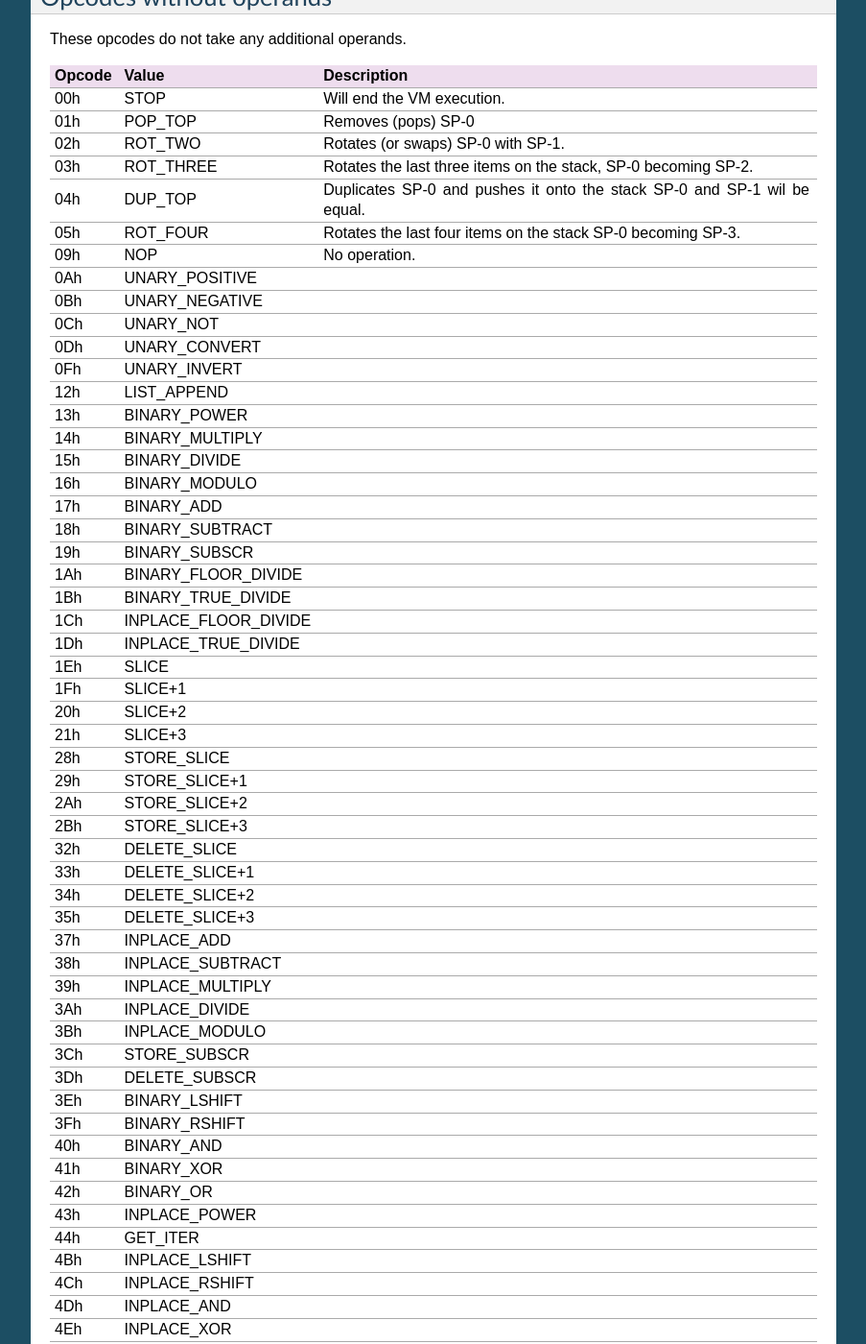
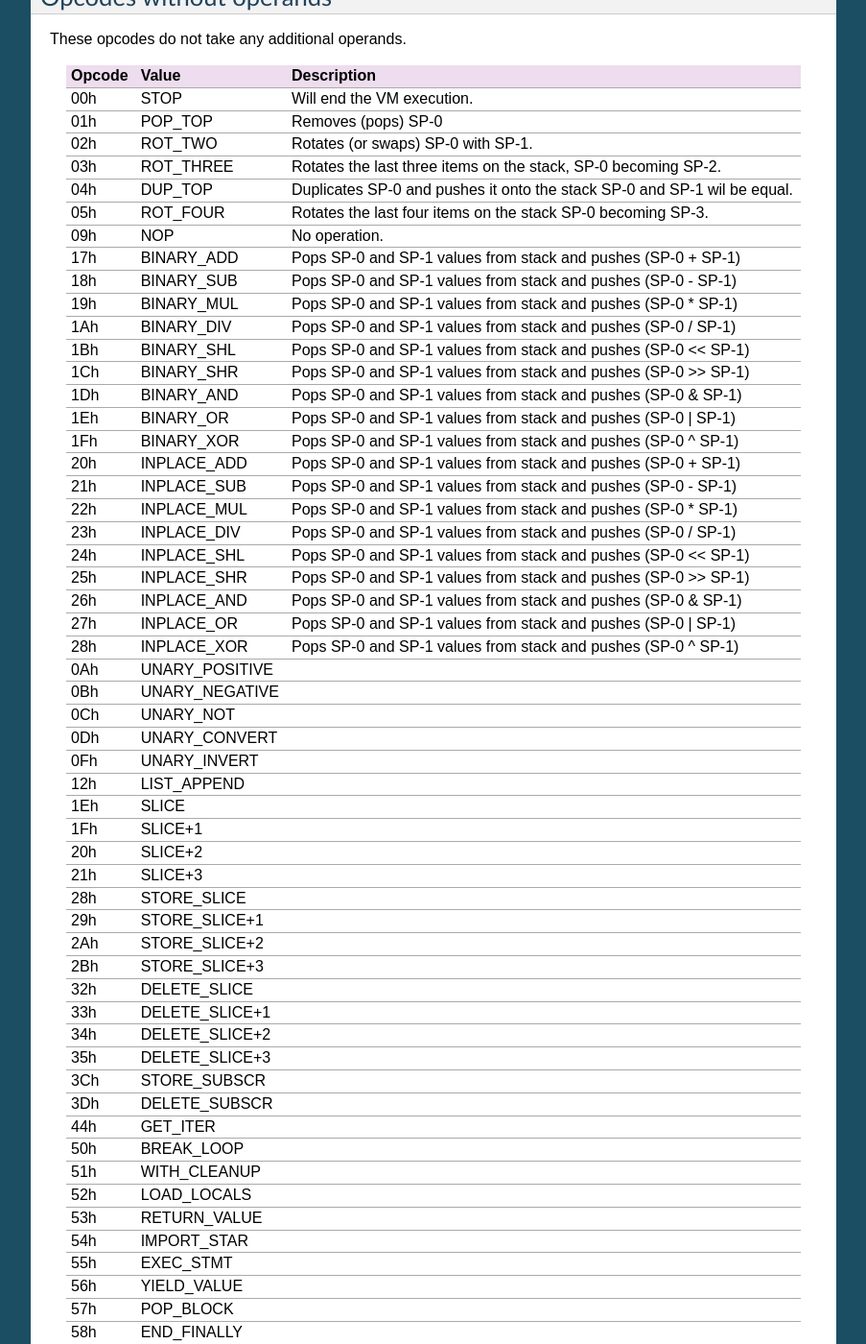
Before and after one commit to saffire/language-specification, a Sphinx documentation site: the page built from source/internals/opcodes.rst, in a window 1280 px wide and 1400 px high, scrolled down 898 px. Shown: the whole window at 96% size, without its empty margins (198-1101 px from the left). Built offline with Sphinx 7.4.7, drawn with Linux system fonts in a browser that asks for light colours; some of the changed text lies outside the part shown.

Commit message:
updated the opcodes

```diff
--- a/source/internals/opcodes.rst
+++ b/source/internals/opcodes.rst
@@ -46,29 +46,41 @@ These opcodes do not take any additional operands.
 Opcode     Value                    Description
 ======     ====================     ==========================================
 00h        STOP                     Will end the VM execution.
+
 01h        POP_TOP                  Removes (pops) SP-0
 02h        ROT_TWO                  Rotates (or swaps) SP-0 with SP-1.
 03h        ROT_THREE                Rotates the last three items on the stack, SP-0 becoming SP-2.
 04h        DUP_TOP                  Duplicates SP-0 and pushes it onto the stack SP-0 and SP-1 wil be equal.
 05h        ROT_FOUR                 Rotates the last four items on the stack SP-0 becoming SP-3.
+
 09h        NOP                      No operation.
+
+17h        BINARY_ADD               Pops SP-0 and SP-1 values from stack and pushes (SP-0 + SP-1)
+18h        BINARY_SUB               Pops SP-0 and SP-1 values from stack and pushes (SP-0 - SP-1)
+19h        BINARY_MUL               Pops SP-0 and SP-1 values from stack and pushes (SP-0 * SP-1)
+1Ah        BINARY_DIV               Pops SP-0 and SP-1 values from stack and pushes (SP-0 / SP-1)
+1Bh        BINARY_SHL               Pops SP-0 and SP-1 values from stack and pushes (SP-0 << SP-1)
+1Ch        BINARY_SHR               Pops SP-0 and SP-1 values from stack and pushes (SP-0 >> SP-1)
+1Dh        BINARY_AND               Pops SP-0 and SP-1 values from stack and pushes (SP-0 & SP-1)
+1Eh        BINARY_OR                Pops SP-0 and SP-1 values from stack and pushes (SP-0 | SP-1)
+1Fh        BINARY_XOR               Pops SP-0 and SP-1 values from stack and pushes (SP-0 ^ SP-1)
+
+20h        INPLACE_ADD              Pops SP-0 and SP-1 values from stack and pushes (SP-0 + SP-1)
+21h        INPLACE_SUB              Pops SP-0 and SP-1 values from stack and pushes (SP-0 - SP-1)
+22h        INPLACE_MUL              Pops SP-0 and SP-1 values from stack and pushes (SP-0 * SP-1)
+23h        INPLACE_DIV              Pops SP-0 and SP-1 values from stack and pushes (SP-0 / SP-1)
+24h        INPLACE_SHL              Pops SP-0 and SP-1 values from stack and pushes (SP-0 << SP-1)
+25h        INPLACE_SHR              Pops SP-0 and SP-1 values from stack and pushes (SP-0 >> SP-1)
+26h        INPLACE_AND              Pops SP-0 and SP-1 values from stack and pushes (SP-0 & SP-1)
+27h        INPLACE_OR               Pops SP-0 and SP-1 values from stack and pushes (SP-0 | SP-1)
+28h        INPLACE_XOR              Pops SP-0 and SP-1 values from stack and pushes (SP-0 ^ SP-1)
+
 0Ah        UNARY_POSITIVE
 0Bh        UNARY_NEGATIVE
 0Ch        UNARY_NOT
 0Dh        UNARY_CONVERT
 0Fh        UNARY_INVERT
 12h        LIST_APPEND
-13h        BINARY_POWER
-14h        BINARY_MULTIPLY
-15h        BINARY_DIVIDE
-16h        BINARY_MODULO
-17h        BINARY_ADD
-18h        BINARY_SUBTRACT
-19h        BINARY_SUBSCR
-1Ah        BINARY_FLOOR_DIVIDE
-1Bh        BINARY_TRUE_DIVIDE
-1Ch        INPLACE_FLOOR_DIVIDE
-1Dh        INPLACE_TRUE_DIVIDE
 1Eh        SLICE
 1Fh        SLICE+1
 20h        SLICE+2
@@ -81,25 +93,9 @@ Opcode     Value                    Description
 33h        DELETE_SLICE+1
 34h        DELETE_SLICE+2
 35h        DELETE_SLICE+3
-37h        INPLACE_ADD
-38h        INPLACE_SUBTRACT
-39h        INPLACE_MULTIPLY
-3Ah        INPLACE_DIVIDE
-3Bh        INPLACE_MODULO
 3Ch        STORE_SUBSCR
 3Dh        DELETE_SUBSCR
-3Eh        BINARY_LSHIFT
-3Fh        BINARY_RSHIFT
-40h        BINARY_AND
-41h        BINARY_XOR
-42h        BINARY_OR
-43h        INPLACE_POWER
 44h        GET_ITER
-4Bh        INPLACE_LSHIFT
-4Ch        INPLACE_RSHIFT
-4Dh        INPLACE_AND
-4Eh        INPLACE_XOR
-4Fh        INPLACE_OR
 50h        BREAK_LOOP
 51h        WITH_CLEANUP
 52h        LOAD_LOCALS
@@ -110,8 +106,13 @@ Opcode     Value                    Description
 57h        POP_BLOCK
 58h        END_FINALLY
 59h        BUILD_CLASS
+
+7Eh        USE
+7Fh        IMPORT                   Imports class SP-0 from SP-1 and pushes it into the stack
 ======     ====================     ==========================================
 
+.. attention::
+    "Inplace" functionality is not implemented. There is no difference between INPLACE_ADD and BINARY_ADD.
 
 
 ----------------------
@@ -125,18 +126,27 @@ section.
 ======     ====================     ==========================================
 Opcode     Value                    Description
 ======     ====================     ==========================================
-80h        STORE_NAME               Stores SP-0 into a variable. The name of the var is found in names[OP+0]. Can be
-                                    stored as a global or local.
-81h        DELETE_NAME              Clears global or local vars[OP+0].
+80h        STORE_ID                 Stores SP-0 into a variable. The name of the var is found in names[OP+0]. Can be
+81h        LOAD_CONST               Create const[OP+0] object and push onto the stack.
+82h        LOAD_ID                  Loads identifier(vars[OP+0]) and push onto the stack. Identifier can be local, global or builtin.
+
+83h        JUMP_FORWARD             The IP will be increased with OP+0.
+84h        JUMP_IF_FALSE            if SP-0 cast to boolean returns false, it will increase IP with OP+0.
+85h        JUMP_IF_TRUE             if SP-0 cast to boolean returns true, it will increase IP with OP+0.
+86h        JUMP_ABSOLUTE            IP will be set to OP+0.
+
+87h        DUP_TOPX                 Duplicate SP-0 OP+0 times onto the stack. DUP_TOP is equal to DUP_TOPX[1].
+
+88h        LOAD_GLOBAL              Loads global identifier(vars[OP+0]) and pushes onto the stack.
+89h        STORE_GLOBAL             Stores SP-0 into a global identifier(vars[OP+0])
+8Ah        DELETE_GLOBAL            Clears global identifier(vars[OP+0])
+
+
+81h        DELETE_NAME
 82h        UNPACK_SEQUENCE
 82h        FOR_ITER
 5Fh        STORE_ATTR
 60h        DELETE_ATTR
-61h        STORE_GLOBAL             Stores SP-0 into a global variable. Name is found in vars[OP+0]
-62h        DELETE_GLOBAL            Clears global vars[OP+0]
-63h        DUP_TOPX                 Duplicate SP-0 OP+0 times onto the stack. DUP_TOP is equal to DUP_TOPX[1].
-64h        LOAD_CONST               Create const[OP+0] object and push onto the stack.
-65h        LOAD_NAME                Loads vars[OP+0] and push onto the stack.
 ??h        BUILD_DATASTRUCTURE      Creates a datastructure with OP+0 elements. SP-0 points to the name of the
                                     datastructure, while SP-N are the element tuples. Pushes back a datastructure object.
 66h        BUILD_TUPLE
@@ -150,11 +160,6 @@ Opcode     Value                    Description
 6Ah        COMPARE_OP
 6Bh        IMPORT_NAME
 6Ch        IMPORT_FROM
-6Eh        JUMP_FORWARD             The IP will be increased with OP+0.
-6Fh        JUMP_IF_FALSE            if SP-0 cast to boolean returns false, it will increase IP with OP+0.
-70h        JUMP_IF_TRUE             if SP-0 cast to boolean returns true, it will increase IP with OP+0.
-71h        JUMP_ABSOLUTE            IP will be set to OP+0.
-74h        LOAD_GLOBAL
 77h        CONTINUE_LOOP
 78h        SETUP_LOOP
 79h        SETUP_EXCEPT
@@ -163,7 +168,7 @@ Opcode     Value                    Description
 7Dh        STORE_FAST
 7Eh        DELETE_FAST
 82h        RAISE_VARARGS
-83h        CALL_FUNCTION
+83h        CALL_FUNCTION            Calls method OP+0 SP+0 from object SP+1 with OP+1 args starting from SP+2.
 84h        MAKE_FUNCTION
 85h        BUILD_SLICE
 86h        MAKE_CLOSURE
```
